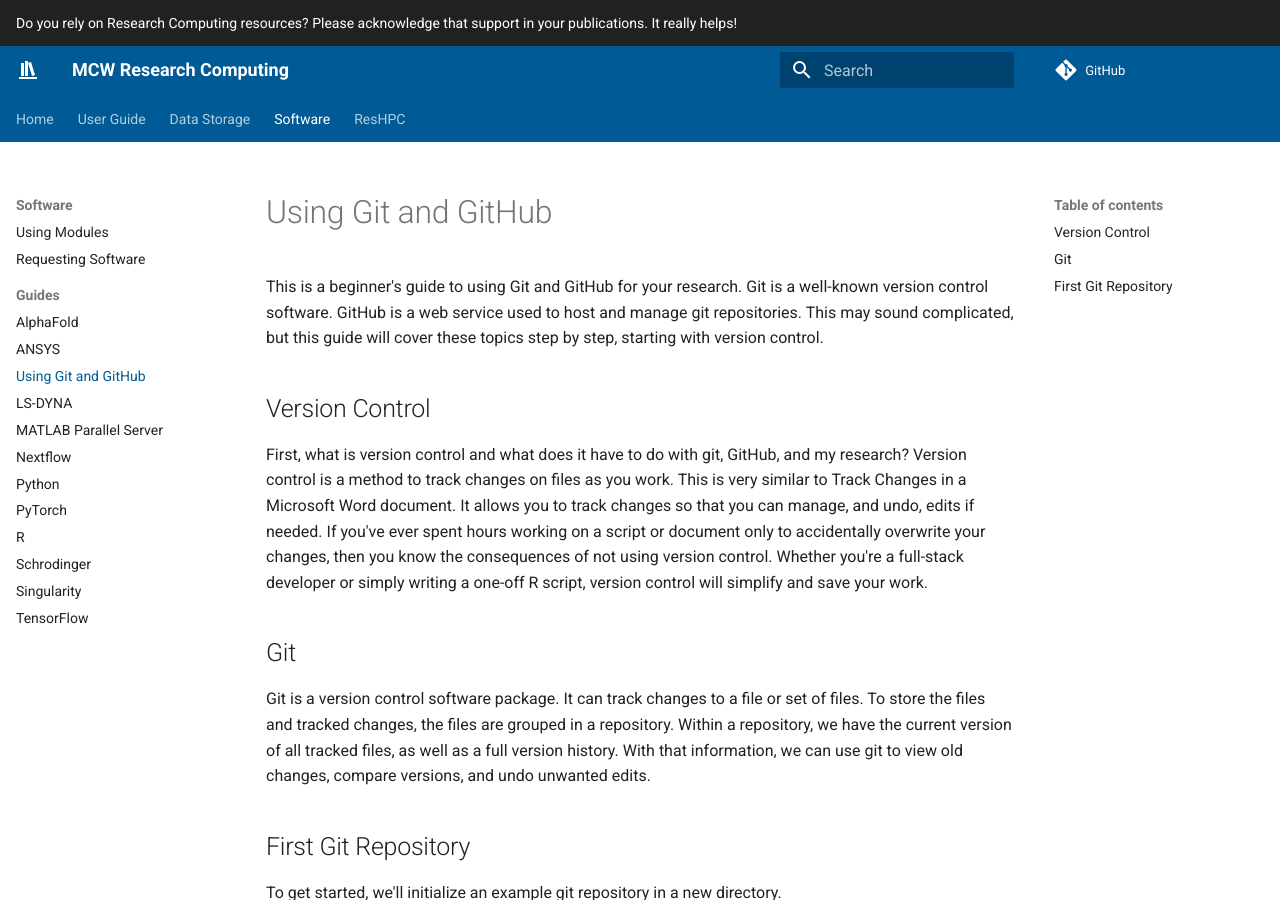
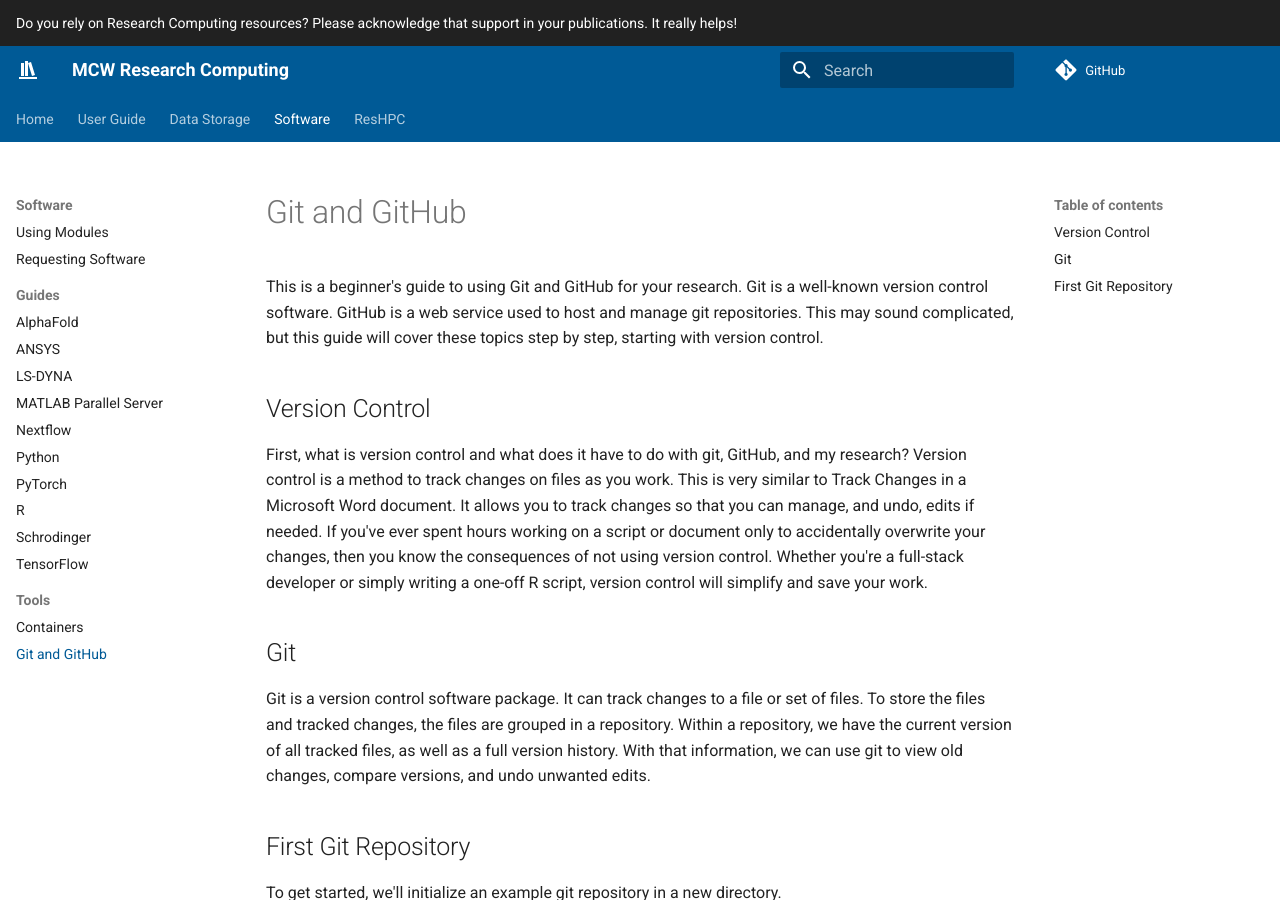
Before and after one commit to mcw-rcc/mcw-rcc.github.io, an MkDocs documentation site: the page built from docs/software/git.md, in a window 1280 px wide and 900 px high. Built offline with MkDocs 1.6.1 and Material for MkDocs 9.7.7, drawn with Linux system fonts in a browser that asks for light colours; comment, search, counter and statistics services are not loaded.

Commit message:
Updates for git guide and nav
Created new category on software page for tools. Moved Singularity guide to tools. Updated links.

```diff
--- a/docs/software/git.md
+++ b/docs/software/git.md
@@ -1,4 +1,4 @@
-# Using Git and GitHub
+# Git and GitHub
 
 This is a beginner's guide to using Git and GitHub for your research. Git is a well-known version control software. GitHub is a web service used to host and manage git repositories. This may sound complicated, but this guide will cover these topics step by step, starting with version control.
 
--- a/mkdocs.yml
+++ b/mkdocs.yml
@@ -135,7 +135,6 @@
     - Guides:
       - software/alphafold.md
       - software/ansys.md
-      - software/git.md
       - software/lsdyna.md
       - software/matlab.md
       - software/nextflow.md
@@ -143,8 +142,10 @@
       - software/pytorch.md
       - software/R.md
       - software/schrodinger.md
-      - software/singularity.md
       - software/tensorflow.md
+    - Tools:
+      - software/containers.md
+      - software/git.md
   - ResHPC:
     - Overview: secure-computing/reshpc.md
     - Accounts & Projects: secure-computing/project-account.md
```
Also changed, not shown: docs/faq.md (+1 -1 lines), docs/software/containers.md (renamed from docs/software/singularity.md, +2 -2 lines).
